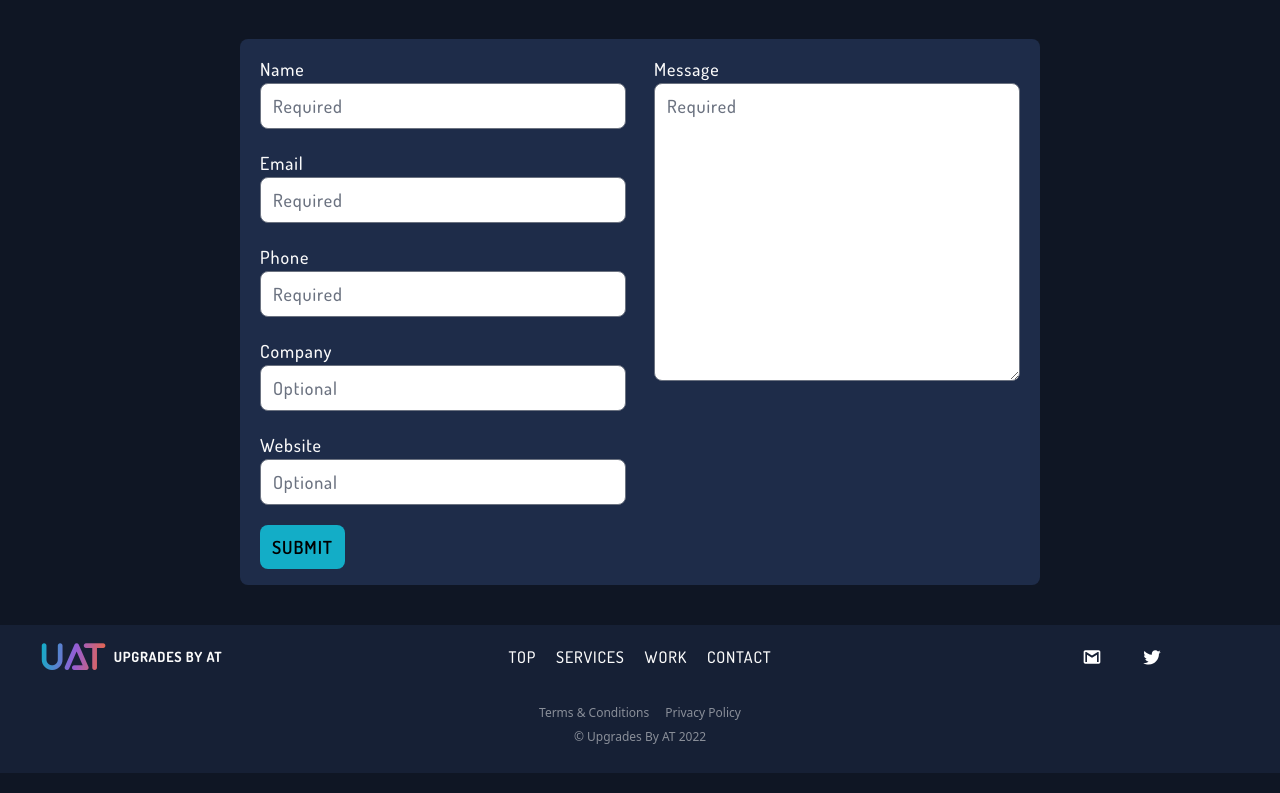
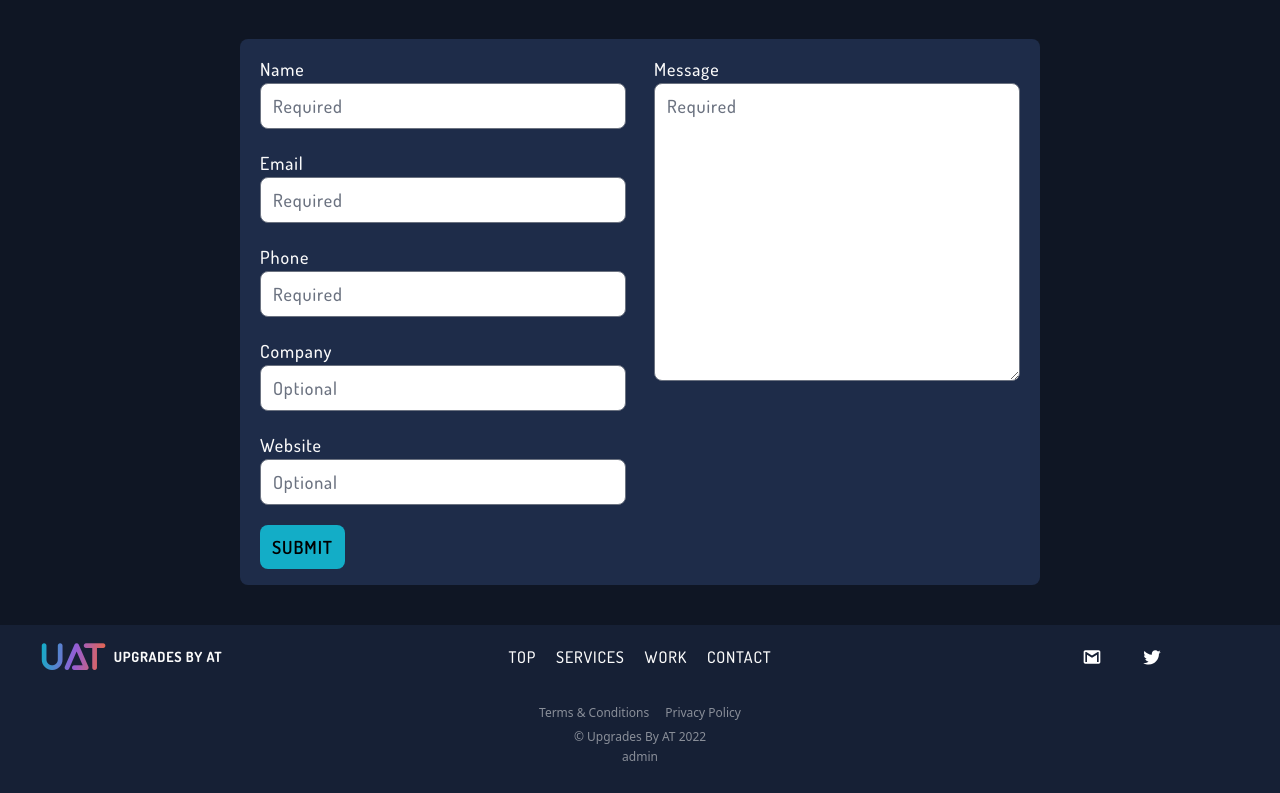
Before and after one commit to AaronTheDesigner/ubat_front, a Next.js app: page /read in a window 1280 px wide. Shown: the part 313-1106 px from the top of the page. Built offline with nearby package versions, Linux system fonts and the light colour scheme; what @tailwindcss/typography would draw is missing.

Commit message:
admin added to footer

```diff
--- a/components/nav/Footer.js
+++ b/components/nav/Footer.js
@@ -65,6 +65,11 @@ const Footer = () => {
                     <a href="#">Privacy Policy</a>
                 </div>
                 <div className="font-medium mb-1">© Upgrades By AT 2022</div>
+                <div className="font-medium mb-1">
+                    <Link href="https://ubat.herokuapp.com/ghost/">
+                        admin
+                    </Link>
+                </div>
             </div>
         </footer>
     )
```
